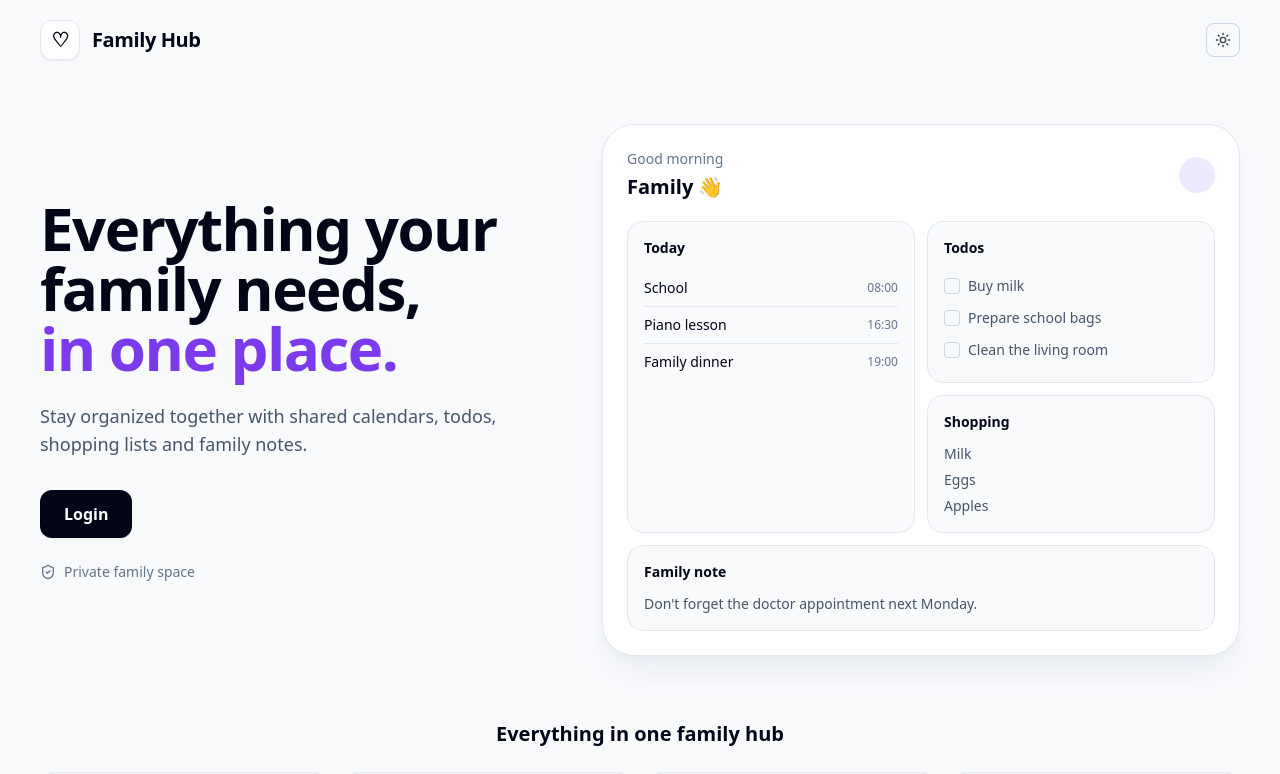
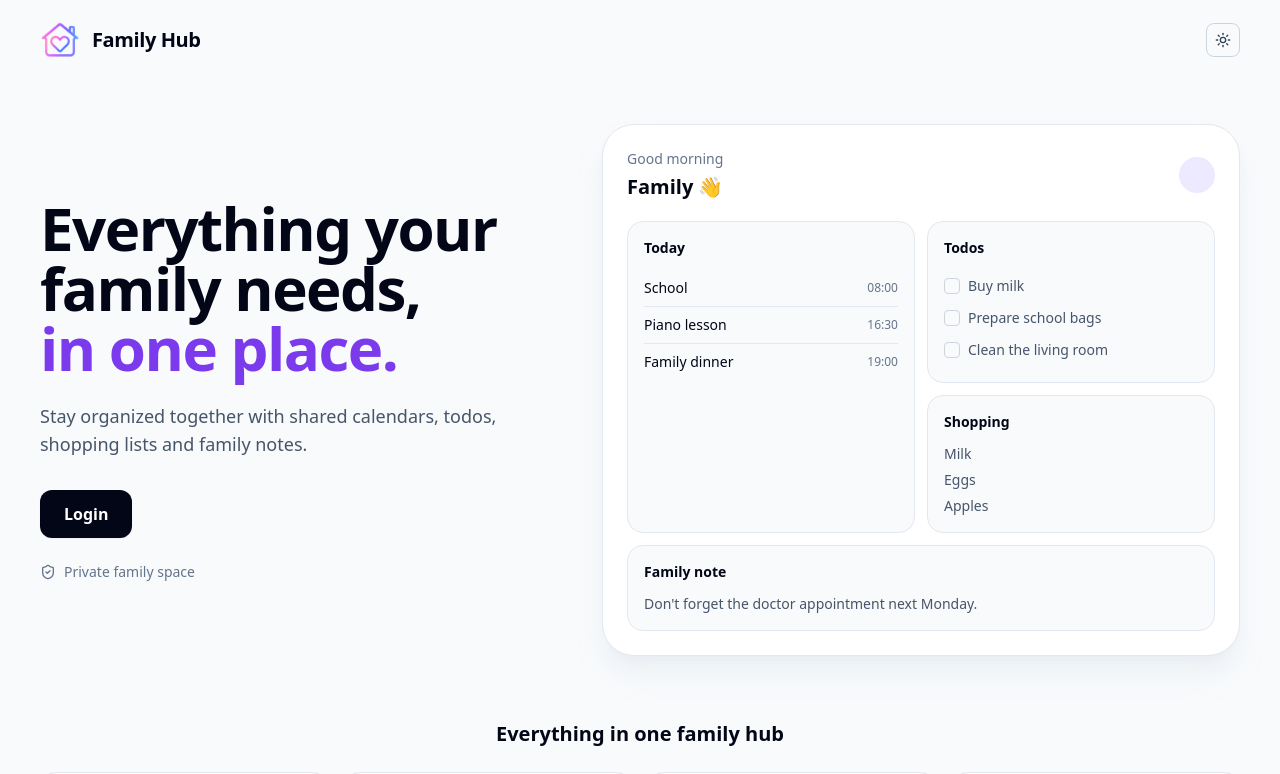
Before and after one commit to handyana05/family-hub, a Next.js app: page / in a window 1280 px wide. Shown: the top 774 px of the page. Built offline with nearby package versions, Linux system fonts and the light colour scheme; no server answers.

Commit message:
add logo on landing page

```diff
--- a/app/page.tsx
+++ b/app/page.tsx
@@ -1,4 +1,5 @@
 import Link from "next/link";
+import Image from "next/image";
 import {
   CalendarDays,
   CheckSquare,
@@ -57,9 +58,14 @@ export default async function HomePage() {
             href="/"
             className="flex items-center gap-3 font-semibold tracking-tight"
           >
-            <div className="flex h-10 w-10 items-center justify-center rounded-xl border border-slate-200 bg-white shadow-sm dark:border-slate-800 dark:bg-slate-900">
-              <span className="text-xl">♡</span>
-            </div>
+            <Image
+              src="/icons/icon-192.png"
+              alt="Family Hub"
+              width={40}
+              height={40}
+              priority
+              className="h-10 w-10"
+            />
 
             <span className="text-lg sm:text-xl">
               Family Hub
```
